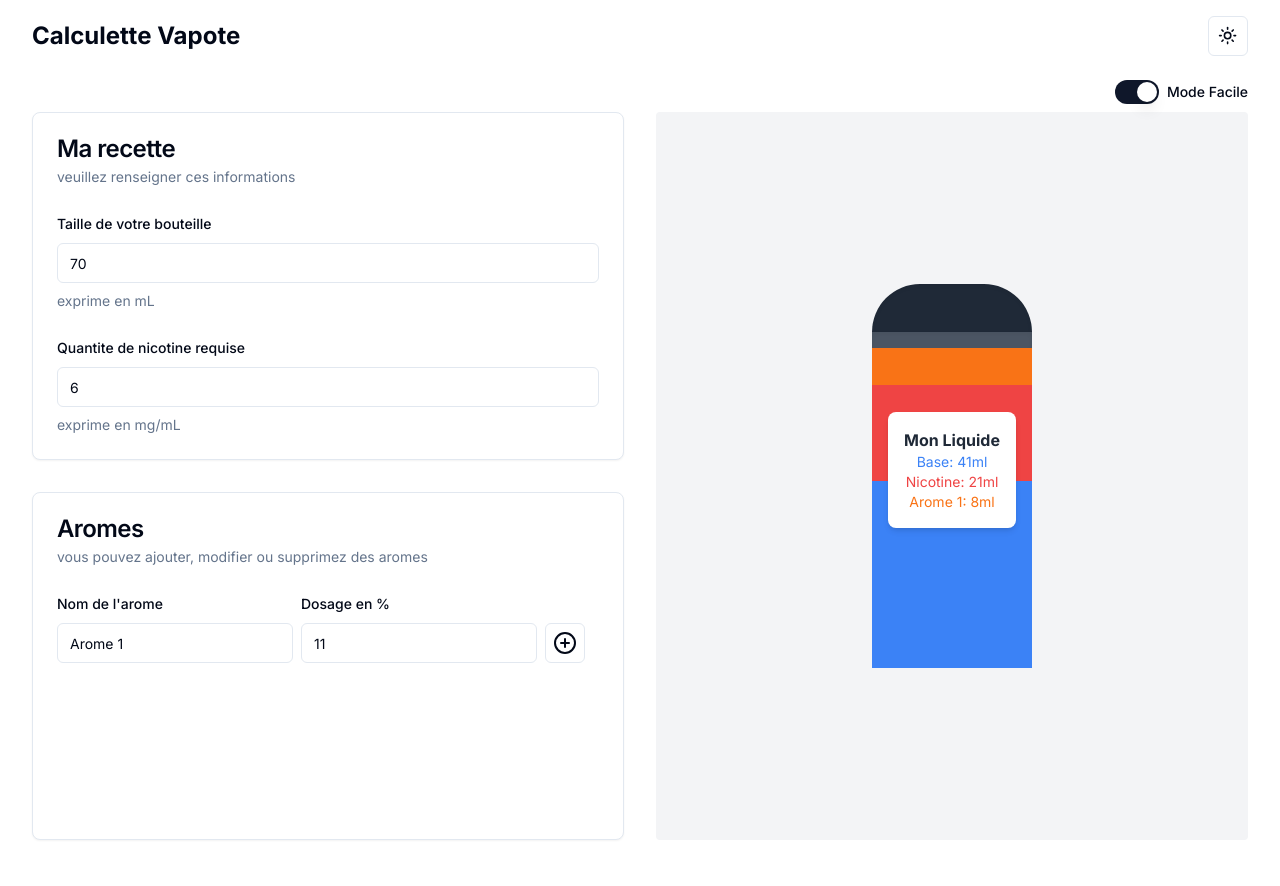
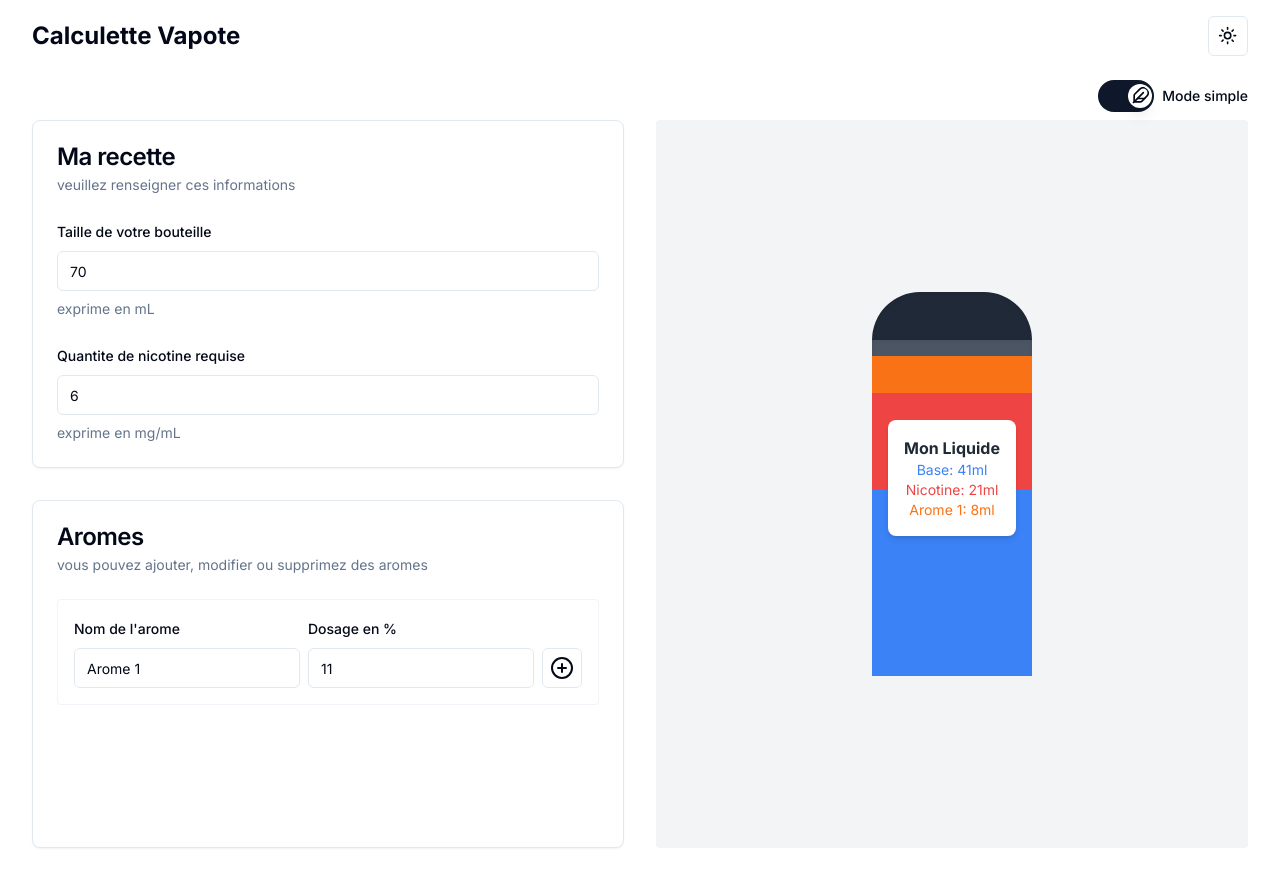
Before and after one commit to jtrishmawi/e-juice, a Next.js app: page / in a window 1280 px wide. Shown: the top 886 px of the page. Built offline with nearby package versions, Linux system fonts and the light colour scheme.

Commit message:
toggle switch with icons

```diff
--- a/src/components/calculator.tsx
+++ b/src/components/calculator.tsx
@@ -23,11 +23,11 @@ import { Switch } from "@/components/ui/switch";
 import { cn } from "@/lib/utils";
 import { Batch, BatchType } from "@/models/Batch";
 import { zodResolver } from "@hookform/resolvers/zod";
+import { CircleX, CogIcon, FeatherIcon, PlusCircle } from "lucide-react";
 import { useEffect, useState } from "react";
 import { useFieldArray, useForm } from "react-hook-form";
 import { z } from "zod";
 import { Bottle } from "./bottle";
-import { CircleX, PlusCircle } from "lucide-react";
 
 const formSchema = z.object({
   batch_volume: z.coerce.number(),
@@ -85,8 +85,17 @@ export const Calculator = () => {
           id="simple-mode"
           checked={isSimpleMode}
           onCheckedChange={setIsSimpleMode}
+          checkedIcon={
+            <FeatherIcon className="h-6 w-6 data-[state=checked]:translate-x-7 p-0.5" />
+          }
+          uncheckedIcon={
+            <CogIcon className="h-6 w-6 data-[state=checked]:translate-x-7 p-0.5" />
+          }
+          className="h-8 w-14"
         />
-        <Label htmlFor="simple-mode">Mode Facile</Label>
+        <Label htmlFor="simple-mode">
+          Mode {isSimpleMode ? "simple" : "avance"}
+        </Label>
       </div>
       <Form {...form}>
         <form
@@ -144,7 +153,10 @@ export const Calculator = () => {
             </CardHeader>
             <CardContent className="space-y-6">
               {fields.map((field, index) => (
-                <div key={field.id} className="flex gap-2 items-end">
+                <div
+                  key={field.id}
+                  className="flex flex-col sm:flex-row gap-2 items-stretch sm:items-end border border-accent rounded-sm p-4"
+                >
                   <FormField
                     control={form.control}
                     name={`flavors.${index}.name`}
@@ -186,7 +198,7 @@ export const Calculator = () => {
                       )}
                     />
                   )}
-                  <div className="flex-1 flex gap-2">
+                  <div className="flex-1 flex gap-2 justify-end">
                     {fields.length !== 1 && (
                       <Button
                         variant="destructive"
--- a/src/components/ui/switch.tsx
+++ b/src/components/ui/switch.tsx
@@ -1,14 +1,21 @@
-"use client"
+"use client";
 
-import * as React from "react"
-import * as SwitchPrimitives from "@radix-ui/react-switch"
+import * as React from "react";
+import * as SwitchPrimitives from "@radix-ui/react-switch";
 
-import { cn } from "@/lib/utils"
+import { cn } from "@/lib/utils";
+import { CircleAlertIcon } from "lucide-react";
+
+export interface SwitchProps
+  extends React.ComponentPropsWithoutRef<typeof SwitchPrimitives.Root> {
+    checkedIcon?: React.ReactNode,
+    uncheckedIcon?: React.ReactNode
+  }
 
 const Switch = React.forwardRef<
   React.ElementRef<typeof SwitchPrimitives.Root>,
-  React.ComponentPropsWithoutRef<typeof SwitchPrimitives.Root>
->(({ className, ...props }, ref) => (
+  SwitchProps
+>(({ className,checkedIcon, uncheckedIcon, ...props }, ref) => (
   <SwitchPrimitives.Root
     className={cn(
       "peer inline-flex h-6 w-11 shrink-0 cursor-pointer items-center rounded-full border-2 border-transparent transition-colors focus-visible:outline-none focus-visible:ring-2 focus-visible:ring-ring focus-visible:ring-offset-2 focus-visible:ring-offset-background disabled:cursor-not-allowed disabled:opacity-50 data-[state=checked]:bg-primary data-[state=unchecked]:bg-input",
@@ -21,9 +28,12 @@ const Switch = React.forwardRef<
       className={cn(
         "pointer-events-none block h-5 w-5 rounded-full bg-background shadow-lg ring-0 transition-transform data-[state=checked]:translate-x-5 data-[state=unchecked]:translate-x-0"
       )}
-    />
+      asChild
+    >
+      {props.checked && checkedIcon || uncheckedIcon}
+    </SwitchPrimitives.Thumb>
   </SwitchPrimitives.Root>
-))
-Switch.displayName = SwitchPrimitives.Root.displayName
+));
+Switch.displayName = SwitchPrimitives.Root.displayName;
 
-export { Switch }
+export { Switch };
```
